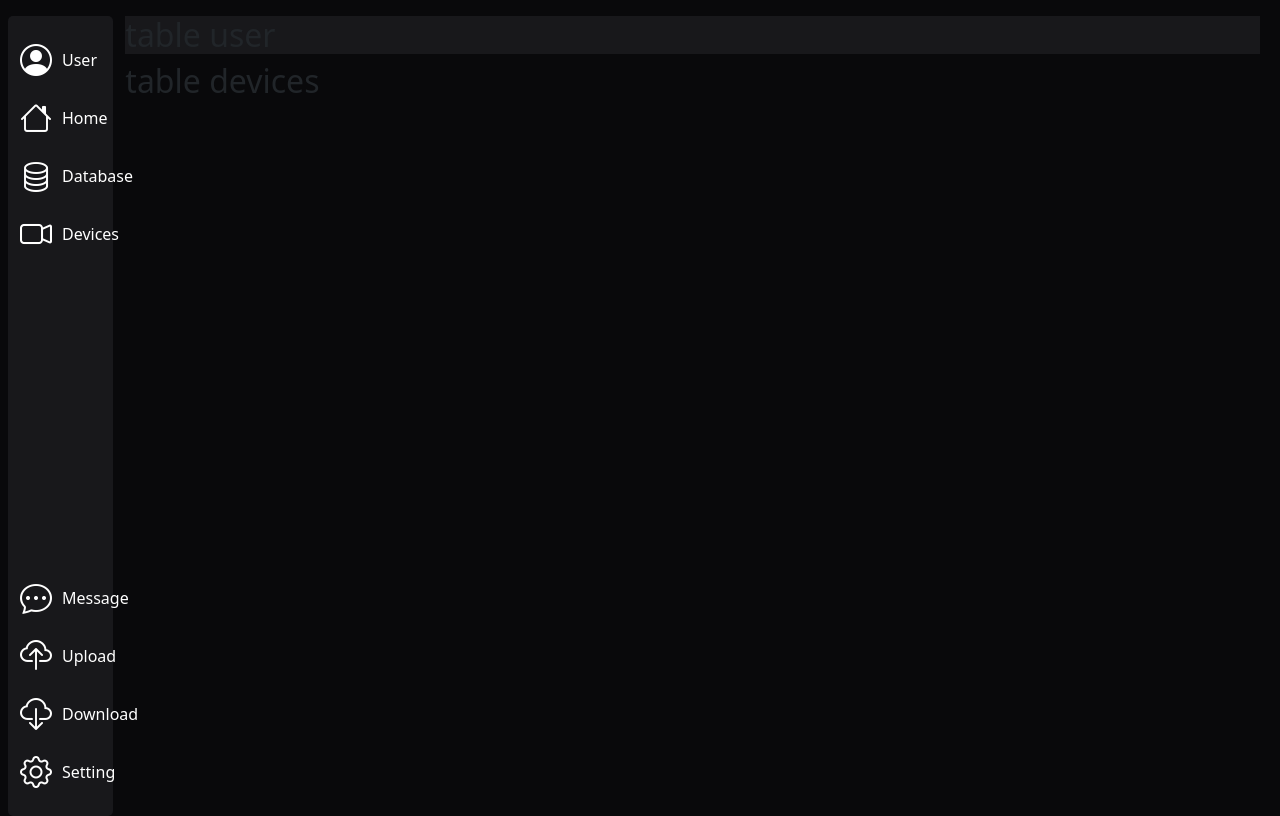
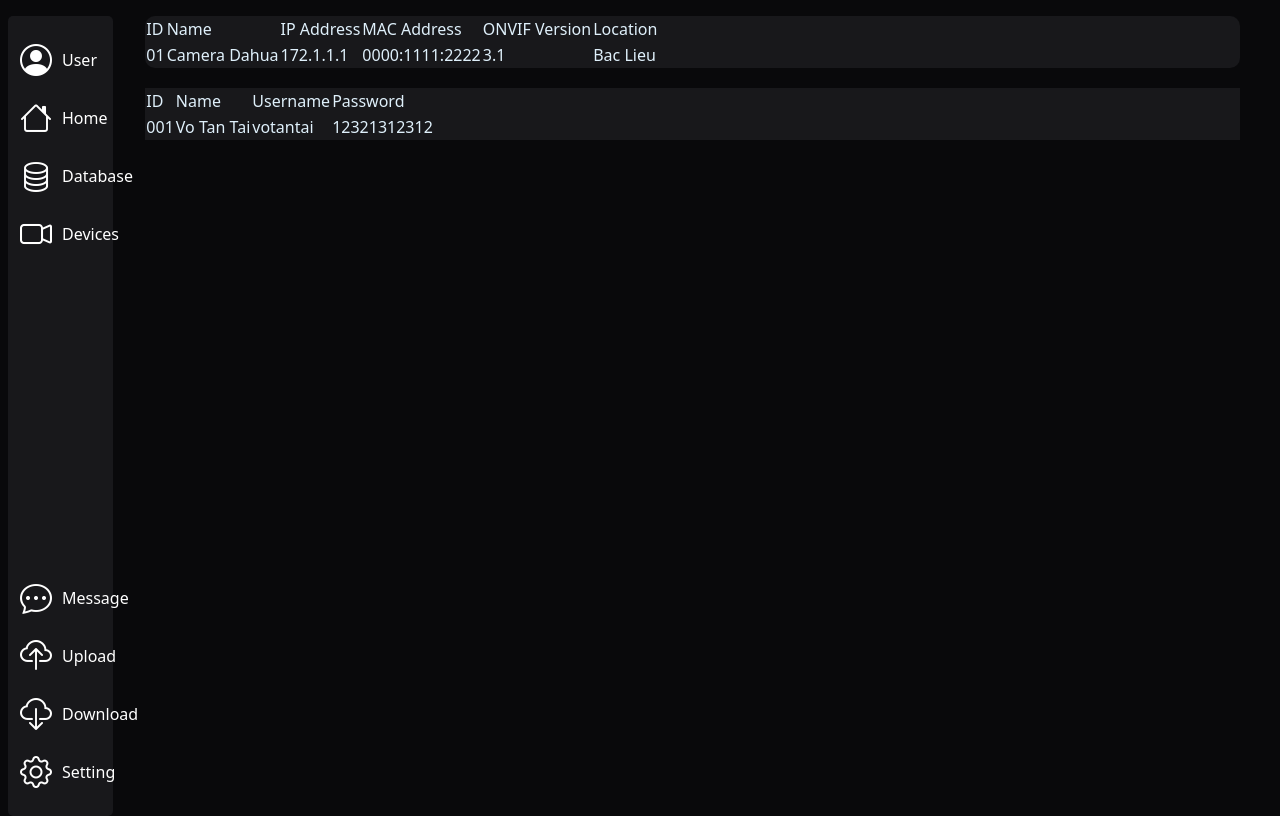
Before and after one commit to VoTanTai-dp/smart-portal, a Vue app in the folder frontend/: page /Database in a window 1280 px wide. Built offline with nearby package versions, Linux system fonts and the light colour scheme; a web font is replaced by a local one.

Commit message:
Update DatabasePage.vue

```diff
--- a/frontend/src/views/DatabasePage.vue
+++ b/frontend/src/views/DatabasePage.vue
@@ -2,19 +2,77 @@
 </script>
 
 <template>
-    <div class="col-sm table-user">
-        <h2>table user</h2>
+    <div class="content">
+        <div class="col-sm tb-device">
+            <table>
+                <thead>
+                    <tr class="tr-device">
+                        <th class="th-device">ID</th>
+                        <th class="th-device">Name</th>
+                        <th class="th-device">IP Address</th>
+                        <th class="th-device">MAC Address</th>
+                        <th class="th-device">ONVIF Version</th>
+                        <th class="th-device">Location</th>
+                    </tr>
+                </thead>
+
+                <tbody>
+                    <tr>
+                        <td>01</td>
+                        <td>Camera Dahua</td>
+                        <td>172.1.1.1</td>
+                        <td>0000:1111:2222</td>
+                        <td>3.1</td>
+                        <td>Bac Lieu</td>
+                    </tr>
+                </tbody>
+            </table>
+        </div>
+
+        <div class="tb-user">
+            <table>
+                <thead>
+                    <tr>
+                        <th>ID</th>
+                        <th>Name</th>
+                        <th>Username</th>
+                        <th>Password</th>
+                    </tr>
+                </thead>
+
+                <tbody>
+                    <tr>
+                        <td>001</td>
+                        <td>Vo Tan Tai</td>
+                        <td>votantai</td>
+                        <td>12321312312</td>
+                    </tr>
+                </tbody>
+            </table>
+        </div>
     </div>
-
-    <div class="table-device">
-        <h2>table devices</h2>
-    </div>
-
-
 </template>
 
 <style scoped>
-.table-user{
+.content{
+    width: 100%;
+}
+
+/* table{
+    margin: 10px;
+} */
+
+.tb-device{
     background-color: var(--bg-secondary-color);
+    color: var(--text-light-color);
+    margin-bottom: 20px;
+    border-radius: 10px;
+}
+
+
+
+.tb-user{
+    background-color: var(--bg-secondary-color);
+    color: var(--text-light-color);
 }
 </style>
```
